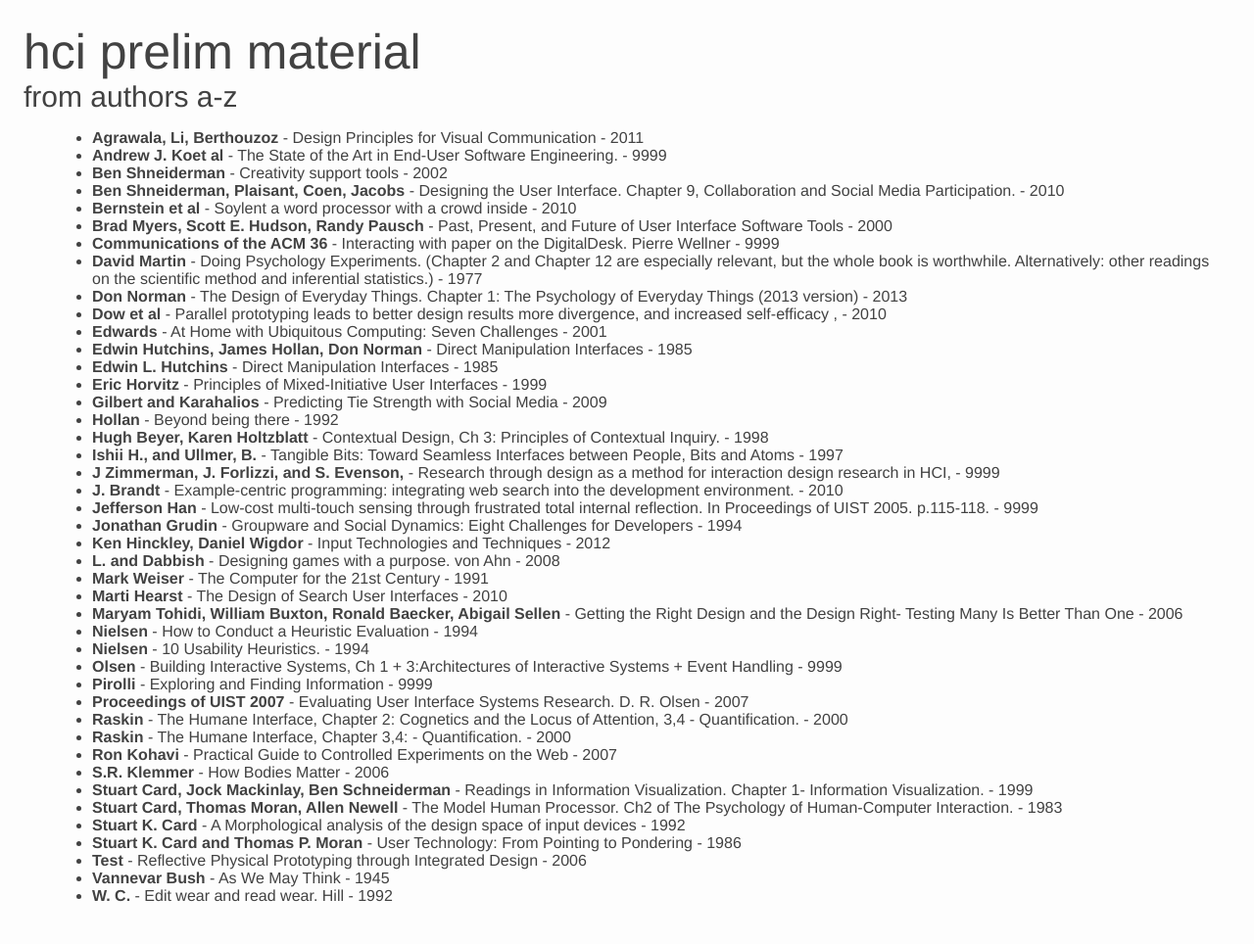
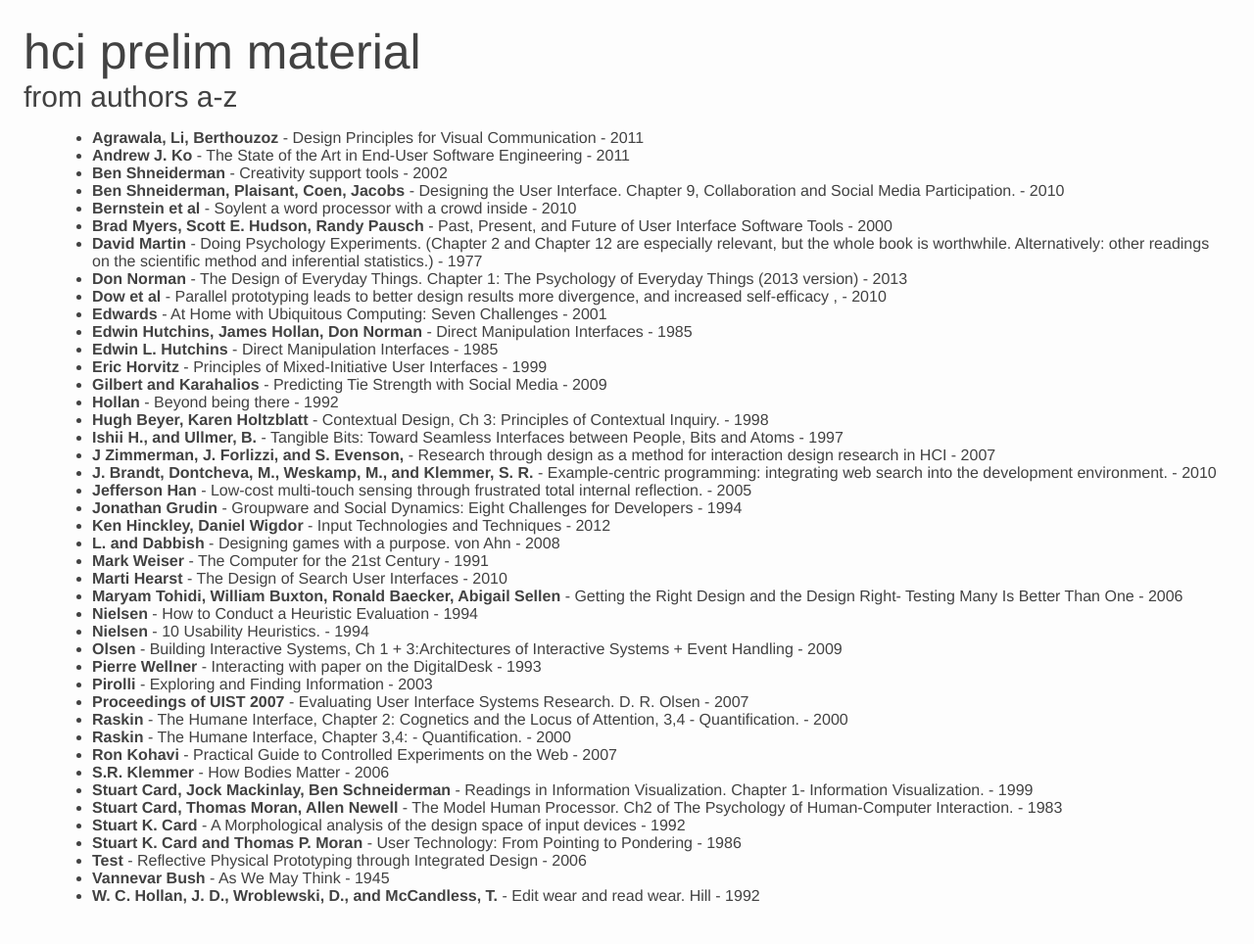
Before and after one commit to jeremywrnr/hci-prelims, a Jekyll site: the page built from authors.md, in a window 1280 px wide. Shown: the whole page at 98% size. Built offline with Jekyll 4.4.1, drawn with Linux system fonts in a browser that asks for light colours.

Commit message:
iqi iqqqq

```diff
--- a/_data/papers.yaml
+++ b/_data/papers.yaml
@@ -62,9 +62,10 @@
     title: 10 Usability Heuristics.
     class: 160
   -
-    year: 9999
+    year: 2009
     author: Olsen
     title: Building Interactive Systems, Ch 1 + 3:Architectures of Interactive Systems + Event Handling
+    link: https://dl.acm.org/citation.cfm?id=1538698
     class: 160
   -
     year: 2010
@@ -108,15 +109,18 @@
     publisher: Jock D. Mackinlay, and George G. Robertson, ACM Transactions on Information Systems, Volume 9, Issue 2, 1992, pp. 99-122.
     class: 260
   -
-    year: 9999
-    title: Interacting with paper on the DigitalDesk. Pierre Wellner
-    author: Communications of the ACM 36
-    publisher: 7 (Jul. 1993), 87-96.
+    year: 1993
+    title: Interacting with paper on the DigitalDesk
+    author: Pierre Wellner
+    publisher: Communications of the ACM 36, Issue 7 (Jul. 1993), pp.87-96.
+    link: https://dl.acm.org/citation.cfm?id=159630
     class: 260
   -
-    year: 9999
+    year: 2005
     author: Jefferson Han
-    title: Low-cost multi-touch sensing through frustrated total internal reflection. In Proceedings of UIST 2005. p.115-118.
+    title: Low-cost multi-touch sensing through frustrated total internal reflection.
+    publisher: In Proceedings of UIST 2005.
+    pages: 115-118
     class: 260
   -
     year: 1992
@@ -179,8 +183,8 @@
   -
     year: 1992
     title: Edit wear and read wear. Hill
-    author: W. C.
-    publisher: Hollan, J. D., Wroblewski, D., and McCandless, T. In Proceedings of CHI 1992, pp. 3-9.
+    author: W. C. Hollan, J. D., Wroblewski, D., and McCandless, T.
+    publisher: In Proceedings of CHI 1992, pp. 3-9.
     class: 260
   -
     year: 2000
@@ -189,16 +193,17 @@
     publisher: ACM Transactions on Computer-Human Interaction, March 2000, pp. 3 - 28.
     class: 260
   -
-    year: 9999
-    title: The State of the Art in End-User Software Engineering.
-    author:  Andrew J. Koet al
+    year: 2011
+    title: The State of the Art in End-User Software Engineering
+    author:  Andrew J. Ko
     publisher: ACM Computing Surveys. Accepted for publication.
+    link: https://dl.acm.org/citation.cfm?id=1922658
     class: 260
   -
     year: 2010
     title: "Example-centric programming: integrating web search into the development environment."
-    author: J. Brandt
-    publisher: Dontcheva, M., Weskamp, M., and Klemmer, S. R. In Proceedings of CHI 2010,pp. 513-522.
+    author: J. Brandt, Dontcheva, M., Weskamp, M., and Klemmer, S. R.
+    publisher: In Proceedings of CHI 2010,pp. 513-522.
     class: 260
   -
     year: 2010
@@ -207,10 +212,11 @@
     publisher: 2010. Chapter 1 from Search User Interfaces.
     class: 260
   -
-    year: 9999
+    year: 2003
     title: Exploring and Finding Information
     author: Pirolli
-    publisher: Chapter 7 in HCI Models, Theories, and Frameworks.
+    publisher: Chapter 7 in HCI Models, Theories, and Frameworks
+    link: http://hcicourses.stanford.edu/cs376/2014/readings/Exploring_and_Finding_Information.pdf
     class: 260
   -
     year: 2006
@@ -219,9 +225,10 @@
     publisher: and Analysis, Bjoern Hartmann, Scott R. Klemmer, Michael Bernstein, Leith Abdulla, Brandon Burr, Avi Robinson-Mosher, and Jennifer Gee. In Proceedings of UIST 2006.
     class: 260
   -
-    year: 9999
+    year: 2007
     author: J Zimmerman, J. Forlizzi, and S. Evenson,
-    title: 'Research through design as a method for interaction design research in HCI,'
+    title: 'Research through design as a method for interaction design research in HCI'
+    link: https://dl.acm.org/citation.cfm?id=1240704
     publisher: CHI 2007
     pages: 493–502
     class: bonus
```
